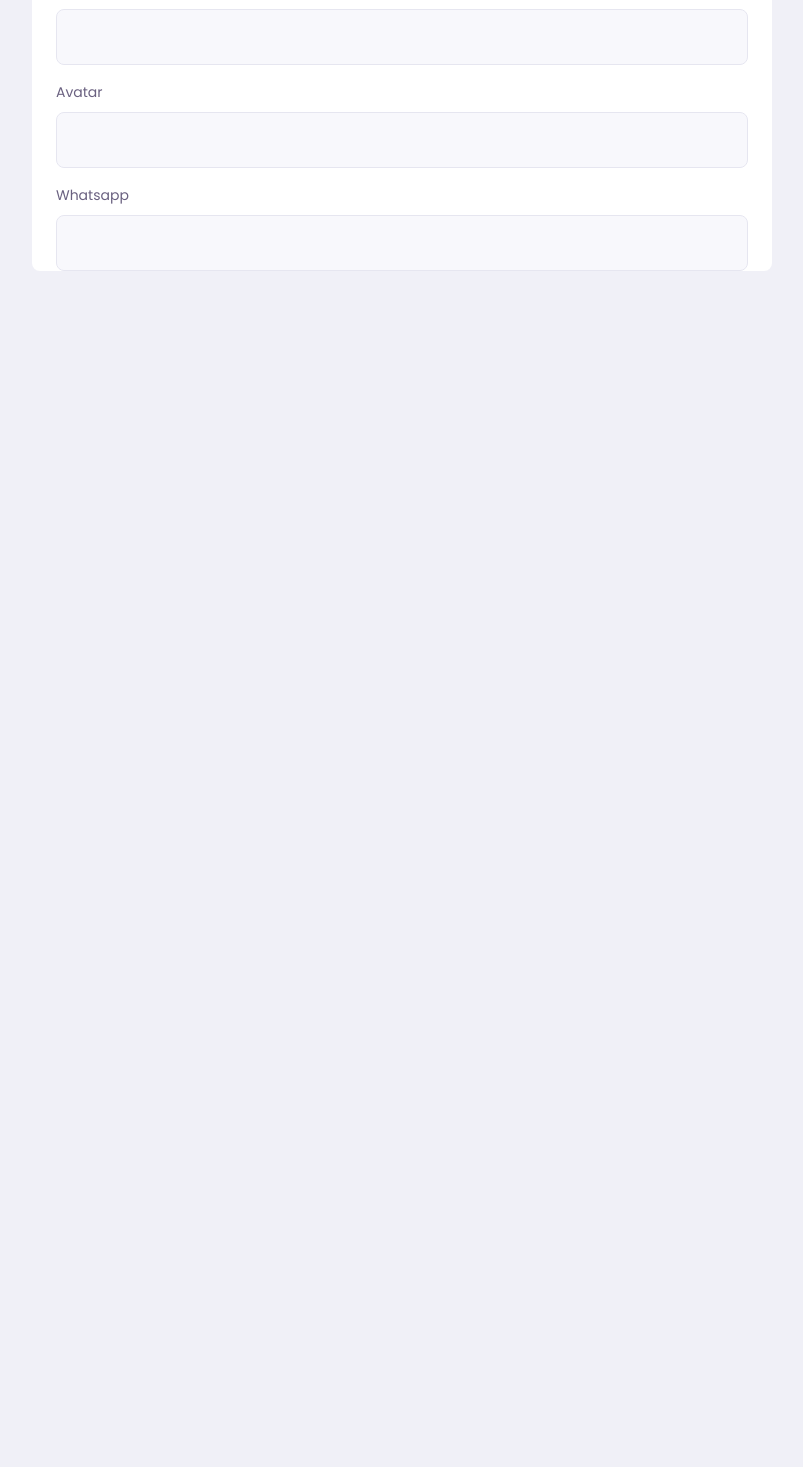
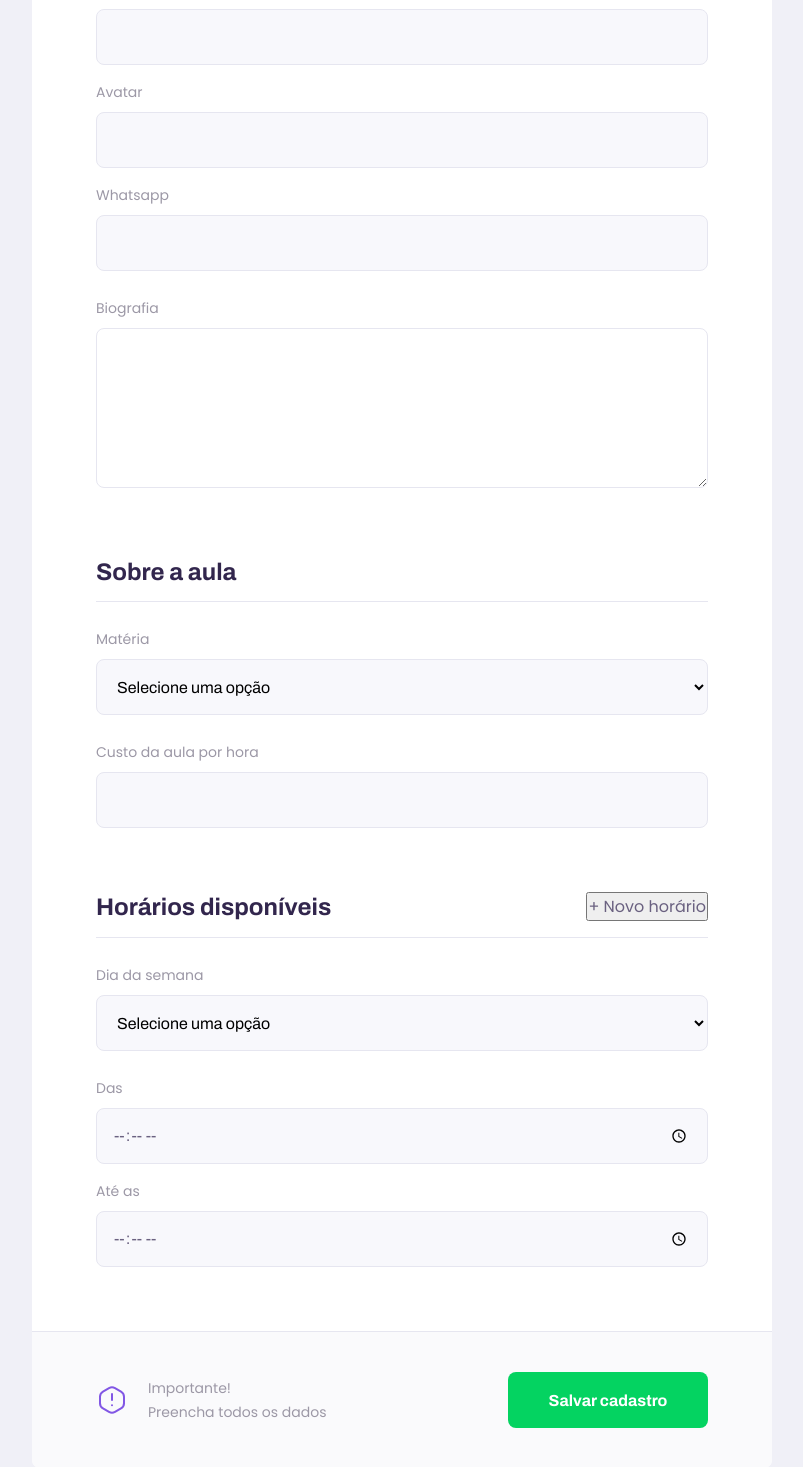
Before and after one commit to kelvindemirandabarros/nlw2, a React (Create React App) app in the folder web/: page /give-classes in a window 1280 px wide. Shown: the part 463-1930 px from the top of the page, without its empty margins (238-1041 px from the left). Before the commit the page ends 800 px from the top, so only its background shows below. Built offline with nearby package versions, Linux system fonts and the light colour scheme; the HTML template or start-up script is replaced by a standard one.

Commit message:
v.0.1.9
- Criação do componente Textarea e sua estilização.
- Criação do componente Select e sua estilização.
- Correção de palavras escritas erradamente.

```diff
--- a/web/src/assets/styles/global.css
+++ b/web/src/assets/styles/global.css
@@ -5,8 +5,8 @@
   --color-primary: #8257E5;
   --color-primary-dark: #774DD6;
   --color-primary-darker: #6842C2;
-  --color-secundary: #04D361;
-  --color-secundary-dark: #04BF58;
+  --color-secondary: #04D361;
+  --color-secondary-dark: #04BF58;
   --color-title-in-primary: #FFFFFF;
   --color-text-in-primary: #D4C2FF;
   --color-text-title: #32264D;
@@ -14,6 +14,7 @@
   --color-text-base: #6A6180;
   --color-line-in-white: #E6E6F0;
   --color-input-background: #F8F8FC;
+  --color-select-background: #F8F8FC;
   --color-button-text: #FFFFFF;
   --color-box-base: #FFFFFF;
   --color-box-footer: #FAFAFC;
--- /dev/null
+++ b/web/src/components/Select/index.tsx
@@ -0,0 +1,27 @@
+import React, { SelectHTMLAttributes } from 'react';
+import './styles.css';
+
+interface SelectProps extends SelectHTMLAttributes < HTMLSelectElement > {
+    name: string;
+    label: string;
+    options: Array<{
+        value: string;
+        label: string;
+    }>;
+}
+
+const Select: React.FC<SelectProps> = ({ name, label, options, ...rest }) => {
+    return (
+        <div className="select-block">
+            <label htmlFor={ name }>{ label }</label>
+            <select id={ name } { ...rest }>
+                <option value='' disabled selected hidden>Selecione uma opção</option>
+                { options.map( option => {
+                    return <option key={ option.value } value={ option.value }>{ option.label }</option>
+                })}
+            </select>
+        </div>
+    );
+}
+
+export default Select;
--- /dev/null
+++ b/web/src/components/Select/styles.css
@@ -0,0 +1,34 @@
+.select-block {
+    position: relative;
+}
+
+.select-block + .select-block {
+    margin-top: 1.4rem;
+}
+
+.select-block label {
+    font-size: 1.4rem;
+}
+
+.select-block select {
+    width: 100%;
+    height: 5.6rem;
+    margin-top: 0.8rem;
+    border-radius: 0.8rem;
+    background: var( --color-select-background );
+    border: 1px solid var( --color-line-in-white );
+    outline: 0;
+    padding: 0 1.6rem;
+    font: 1.6rem Archivo;
+}
+
+.select-block:focus-within::after {
+    width: calc( 100% - 3.2rem );
+    height: 2px;
+    content: '';
+    background: var( --color-primary-light );
+    position: absolute;
+    left: 1.6rem;
+    right: 1.6rem;
+    bottom: 0;
+}
--- a/web/src/components/TeacherItem/styles.css
+++ b/web/src/components/TeacherItem/styles.css
@@ -58,7 +58,7 @@
 .teacher-item footer button {
     width: 20rem;
     height: 5.6rem;
-    background: var( --color-secundary );
+    background: var( --color-secondary );
     color: var( --color-button-text );
     border: 0;
     border-radius: 0.8rem;
@@ -71,7 +71,7 @@
 }
 
 .teacher-item footer button:hover {
-    background: var( --color-secundary-dark );
+    background: var( --color-secondary-dark );
 }
 
 @media ( min-width: 700px ) {
--- /dev/null
+++ b/web/src/components/Textarea/index.tsx
@@ -0,0 +1,19 @@
+import React, { TextareaHTMLAttributes } from 'react';
+import './styles.css';
+
+interface TextareaProps extends TextareaHTMLAttributes < HTMLTextAreaElement > {
+    name: string;
+    label: string;
+
+}
+
+const Textarea: React.FC<TextareaProps> = ({ name, label, ...rest }) => {
+    return (
+        <div className="textarea-block">
+            <label htmlFor={ name }>{ label }</label>
+            <textarea id={ name } { ...rest }/>
+        </div>
+    );
+}
+
+export default Textarea;
--- /dev/null
+++ b/web/src/components/Textarea/styles.css
@@ -0,0 +1,36 @@
+.textarea-block {
+    position: relative;
+}
+
+.textarea-block + .textarea-block {
+    margin-top: 1.4rem;
+}
+
+.textarea-block label {
+    font-size: 1.4rem;
+}
+
+.textarea-block textarea {
+    width: 100%;
+    height: 16rem;
+    min-height: 8rem;
+    margin-top: 0.8rem;
+    border-radius: 0.8rem;
+    background: var( --color-textarea-background );
+    border: 1px solid var( --color-line-in-white );
+    outline: 0;
+    resize: vertical;
+    padding: 1.2rem 1.6rem;
+    font: 1.6rem Archivo;
+}
+
+.textarea-block:focus-within::after {
+    width: calc( 100% - 3.2rem );
+    height: 2px;
+    content: '';
+    background: var( --color-primary-light );
+    position: absolute;
+    left: 1.6rem;
+    right: 1.6rem;
+    bottom: 7px;
+}
--- a/web/src/pages/Landing/styles.css
+++ b/web/src/pages/Landing/styles.css
@@ -66,11 +66,11 @@
 }
 
 .buttons-container a.give-classes {
-    background: var( --color-secundary );
+    background: var( --color-secondary );
 }
 
 .buttons-container a.give-classes:hover {
-    background: var( --color-secundary-dark );
+    background: var( --color-secondary-dark );
 }
 
 .buttons-container a img {
--- a/web/src/pages/TeacherForm/index.tsx
+++ b/web/src/pages/TeacherForm/index.tsx
@@ -1,6 +1,9 @@
 import React from 'react';
 import PageHeader from '../../components/PageHeader';
 import Input from '../../components/Input';
+import Textarea from '../../components/Textarea';
+import Select from '../../components/Select';
+import warningIcon from '../../assets/images/icons/warning.svg';
 import './styles.css';
 
 function TeacherForm () {
@@ -18,7 +21,61 @@
                     <Input name='name' label='Nome completo' />
                     <Input name='avatar' label='Avatar' />
                     <Input name='whatsapp' label='Whatsapp' />
+                    <Textarea name='bio' label='Biografia' />
                 </fieldset>
+
+                <fieldset>
+                    <legend>Sobre a aula</legend>
+
+                    <Select
+                        name='subject'
+                        label='Matéria'
+                        options={[
+                            { value: 'Artes', label: 'Artes' },
+                            { value: 'Biologia', label: 'Biologia' },
+                            { value: 'Ciências', label: 'Ciências' },
+                            { value: 'Física', label: 'Física' },
+                            { value: 'Geografia', label: 'Geografia' }
+                        ]}
+                    />
+                    <Input name='cost' label='Custo da aula por hora' />
+                </fieldset>
+
+                <fieldset>
+                    <legend>
+                        Horários disponíveis
+                        <button type='button'>+ Novo horário</button>
+                    </legend>
+
+                    <div className="schedule-item">
+                        <Select
+                            name='week_day'
+                            label='Dia da semana'
+                            options={[
+                                { value: '0', label: 'Doming' },
+                                { value: '1', label: 'Segunda-feira' },
+                                { value: '2', label: 'Terça-feira' },
+                                { value: '3', label: 'Quarta-feira' },
+                                { value: '4', label: 'Quinta-feira' },
+                                { value: '5', label: 'Sexta-feira' },
+                                { value: '6', label: 'Sábado' }
+                            ]}
+                        />
+                        <Input name='from' label='Das' type='time' />
+                        <Input name='to' label='Até as' type='time' />
+                    </div>
+                </fieldset>
+
+                <footer>
+                    <p>
+                        <img src={ warningIcon } alt="Ícone de aviso"/>
+                        Importante! <br/>
+                        Preencha todos os dados
+                    </p>
+                    <button type='button'>
+                        Salvar cadastro
+                    </button>
+                </footer>
             </main>
         </div>
     );
--- a/web/src/pages/TeacherForm/styles.css
+++ b/web/src/pages/TeacherForm/styles.css
@@ -37,3 +37,83 @@
     padding-bottom: 1.6rem;
     border-bottom: 1px solid var( --color-line-in-white );
 }
+
+#page-teacher-form main fieldset .input-block + .textarea-block,
+#page-teacher-form main fieldset .select-block + .input-block {
+    margin-top: 2.4rem;
+}
+
+#page-teacher-form main label {
+    color: var( --color-text-complement );
+}
+
+#page-teacher-form main footer {
+    padding: 4rem 2.4rem;
+    background: var( --color-box-footer );
+    border-top: 1px solid var( --color-line-in-white );
+    margin-top: 6.4rem;
+}
+
+#page-teacher-form main footer p {
+    display: flex;
+    align-items: center;
+    justify-content: center;
+    font-size: 1.4rem;
+    line-height: 2.4rem;
+    color: var( --color-text-complement );
+}
+
+#page-teacher-form main footer p img {
+    margin-right: 2rem;
+}
+
+#page-teacher-form main footer button {
+    width: 100%;
+    height: 5.6rem;
+    background: var( --color-secondary );
+    color: var( --color-button-text );
+    border: 0;
+    border-radius: 0.8rem;
+    cursor: pointer;
+    font: 700 1.6rem Archivo;
+    display: flex;
+    align-items: center;
+    justify-content: center;
+    text-decoration: none;
+    transition: background-color 0.2s;
+    margin-top: 3.2rem;
+}
+
+#page-teacher-form main footer button:hover {
+    background: var( --color-secondary-dark );
+}
+
+@media ( min-width: 700px ) {
+    #page-teacher-form {
+        max-width: 100vw;
+    }
+
+    #page-teacher-form .page-header .header-content {
+        margin-bottom: 0;
+    }
+
+    #page-teacher-form  main fieldset {
+        padding: 0 6.4rem;
+    }
+
+    #page-teacher-form main footer {
+        padding: 4.0rem 6.4rem;
+        display: flex;
+        align-items: center;
+        justify-content: space-between;
+    }
+
+    #page-teacher-form main footer p {
+        justify-content: space-between;
+    }
+
+    #page-teacher-form main footer button {
+        width: 20rem;
+        margin-top: 0;
+    }
+}
--- a/web/src/pages/TeacherList/index.tsx
+++ b/web/src/pages/TeacherList/index.tsx
@@ -2,6 +2,7 @@
 import PageHeader from '../../components/PageHeader';
 import TeacherItem from '../../components/TeacherItem';
 import Input from '../../components/Input';
+import Select from '../../components/Select';
 import './styles.css';
 
 function TeacherList () {
@@ -11,8 +12,30 @@
                 title='Estes são os proffys disponíveis.'
             >
                 <form id="search-teachers">
-                    <Input name="subject" label='Matéria'/>
-                    <Input name="week_day" label='Dia da semana'/>
+                    <Select
+                        name='subject'
+                        label='Matéria'
+                        options={[
+                            { value: 'Artes', label: 'Artes' },
+                            { value: 'Biologia', label: 'Biologia' },
+                            { value: 'Ciências', label: 'Ciências' },
+                            { value: 'Física', label: 'Física' },
+                            { value: 'Geografia', label: 'Geografia' }
+                        ]}
+                    />
+                    <Select
+                        name='week_day'
+                        label='Dia da semana'
+                        options={[
+                            { value: '0', label: 'Doming' },
+                            { value: '1', label: 'Segunda-feira' },
+                            { value: '2', label: 'Terça-feira' },
+                            { value: '3', label: 'Quarta-feira' },
+                            { value: '4', label: 'Quinta-feira' },
+                            { value: '5', label: 'Sexta-feira' },
+                            { value: '6', label: 'Sábado' }
+                        ]}
+                    />
                     <Input type='time' name="time" label='Hora'/>
                 </form>
             </PageHeader>
--- a/web/src/pages/TeacherList/styles.css
+++ b/web/src/pages/TeacherList/styles.css
@@ -25,7 +25,8 @@
         bottom: -28px;
     }
 
-    #search-teachers .input-block + .input-block {
+    #search-teachers .input-block + .input-block,
+    #search-teachers .select-block + .select-block {
         margin-top: 0;
     }
 
```
